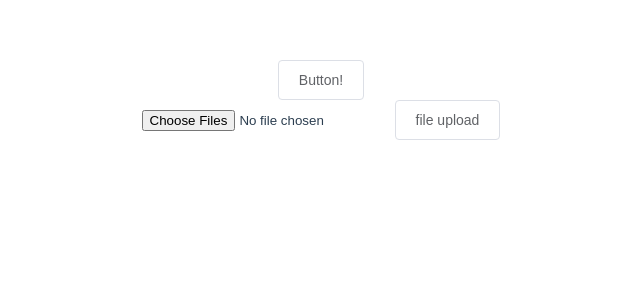
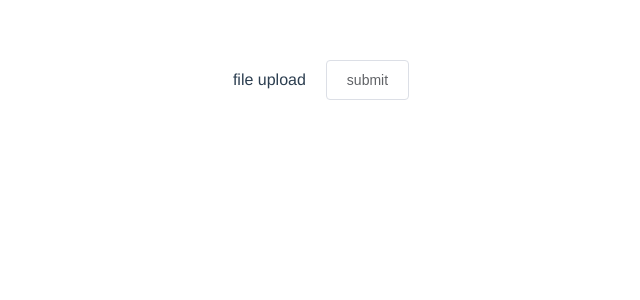
Before and after one commit to t-morisawa/rekognition, a Vue app in the folder front/: page / in a window 1280 px wide. Shown: the top 300 px of the page, without its empty margins (319-959 px from the left). Built offline with nearby package versions, Linux system fonts and the light colour scheme.

Commit message:
update upload button

```diff
--- a/front/src/components/Main.vue
+++ b/front/src/components/Main.vue
@@ -1,12 +1,11 @@
 <template>
     <div>
-        <el-button @click="visible = true">Button!</el-button>
-        <el-dialog :visible.sync="visible" title="Hello world">
-            <p>Try Element</p>
-        </el-dialog>
         <form>
-            <input @change="selectedFile" type="file" name="file" multiple>
-            <el-button @click="upload" type="submit">file upload</el-button>
+            <label>
+                <input @change="selectedFile" type="file" name="file" multiple style="display:none;">
+                <span class="upload">file upload</span>
+            </label>
+            <el-button @click="upload" type="submit">submit</el-button>
         </form>
         <div class="image-container">
             <div v-for="datum in data" v-bind:key="datum.id">
@@ -25,7 +24,6 @@ export default {
     name: 'Main',
     data: function () {
         return {
-            visible: false,
             data: [],
         }
     },
@@ -82,4 +80,12 @@ export default {
     justify-content: space-around;
     flex-wrap: wrap;
 }
+
+.upload {
+    margin-right: 20px;
+}
+
+.upload:hover {
+    color: #409EFF;
+}
 </style>
```
